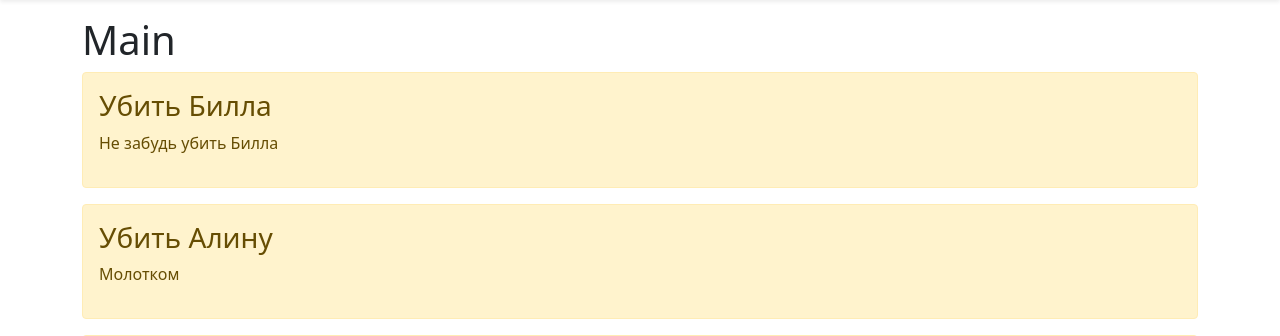
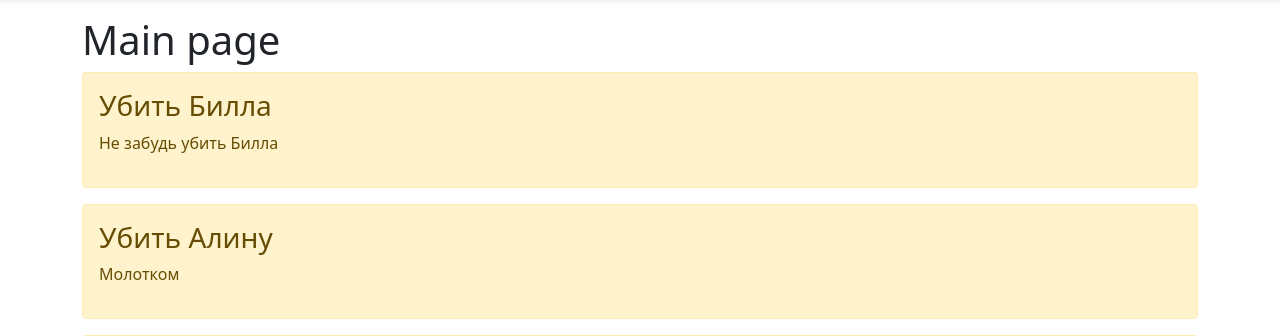
Before and after one commit to ZayetsA/TODO_app, a Django app: page / in a window 1280 px wide. Shown: the part 57-393 px from the top of the page. Run offline with Django 3.2, Linux system fonts and the light colour scheme; data comes from the database, SQL or seed files in the repository; some libraries are stand-ins or nearby versions.

Commit message:
Initial commit

```diff
--- a/main/templates/main/index.html
+++ b/main/templates/main/index.html
@@ -5,7 +5,7 @@ Main
 {%endblock%}
 
 {%block content%}
-<h1>Main</h1>
+<h1>Main page</h1>
 {%if tasks%}
 {% for task in tasks %}
 <div class="alert alert-warning mt-2">
```
